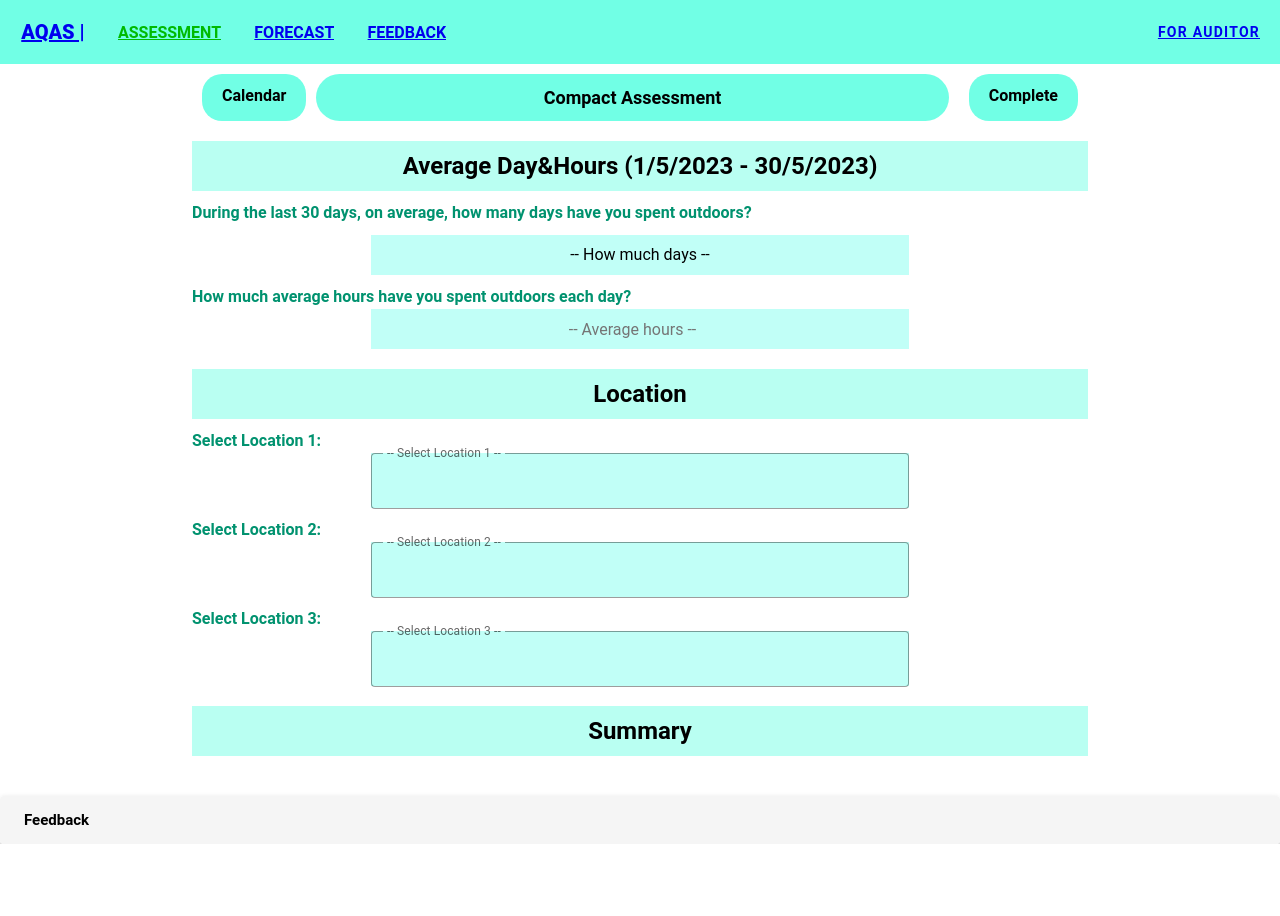
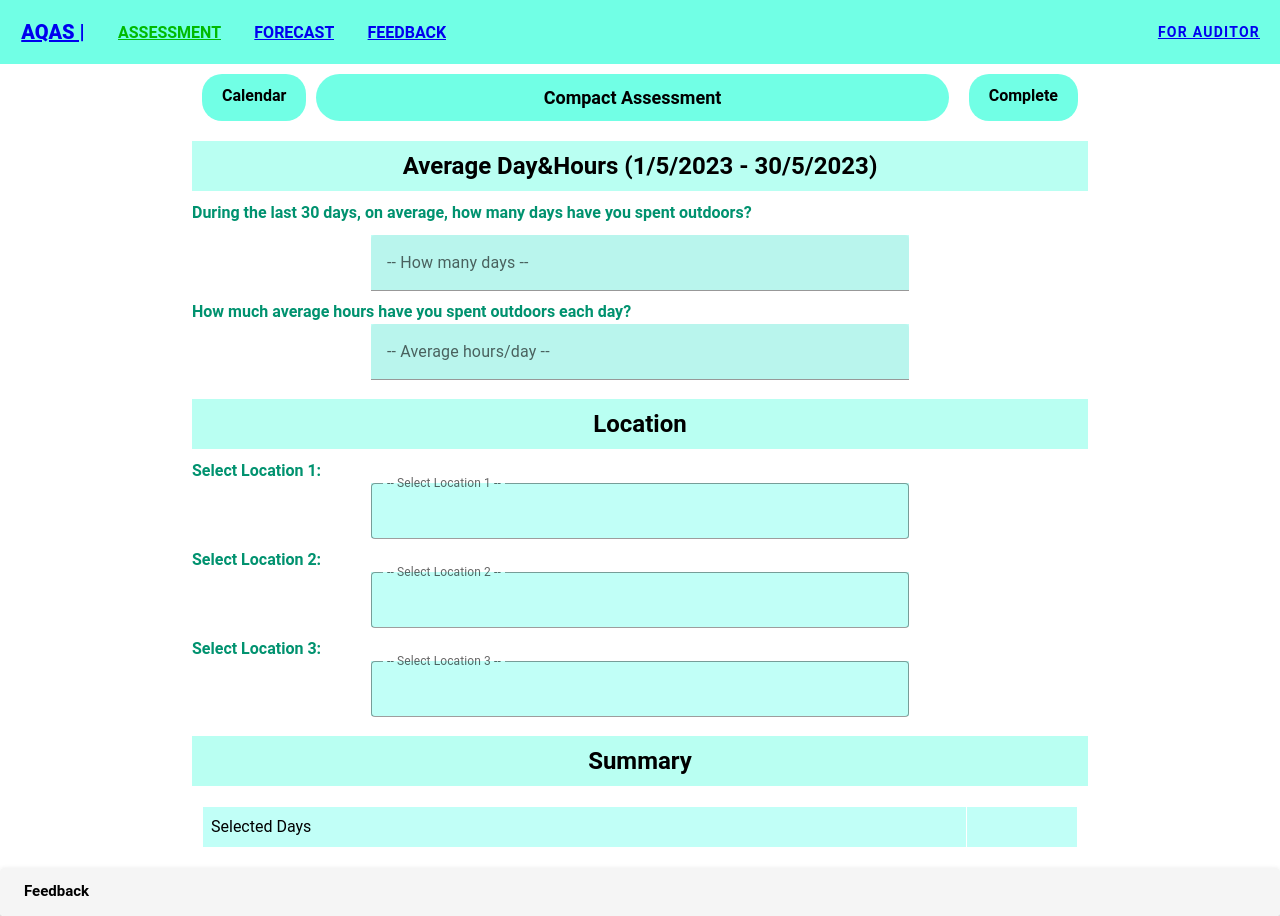
Before and after one commit to sodaop12/Air-Quality-Assessment-System-Front-end, a Vue app: page /compact_as in a window 1280 px wide. Before the commit the page ends 844 px from the top, so only its background shows below. Built offline with nearby package versions, Linux system fonts and the light colour scheme.

Commit message:
compact update input mat

```diff
--- a/src/views/CompactAssessmentView.vue
+++ b/src/views/CompactAssessmentView.vue
@@ -21,26 +21,26 @@
             outdoors?</label
           >
           <div class="DH_Box"></div>
-          <select id="dropdown" v-model="selectedDays">
-            <option value="">-- How much days --</option>
-            <option v-for="day in days" :value="day" :key="day">
-              {{ day }}
-            </option>
-          </select>
+          <v-autocomplete
+            label="-- How many days --"
+            v-model="selectedDays"
+            :items="days"
+            outlined
+            class="fixed-autocomplete"
+          ></v-autocomplete>
+
           <div class="DH_Box"></div>
-          <label class="select_Head_day" for="averageHours"
+          <label class="select_Head_day" for="dropdown"
             >How much average hours have you spent outdoors each day?</label
           >
-          <input
-            type="number"
-            id="averageHours"
+          <v-autocomplete
+            label="-- Average hours/day --"
             v-model="averageHours"
-            min="1"
-            max="24"
-            @input="adjustAverageHours"
-            required
-            placeholder="-- Average hours --"
-          />
+            :items="hoursOptions"
+            item-text="hour"
+            outlined
+            class="fixed-autocomplete"
+          ></v-autocomplete>
         </div>
       </section>
 
@@ -182,7 +182,6 @@ export default {
   data() {
     return {
       loading: false,
-      selectedDays: "",
       calculateaverage: null,
       totalhour: null,
       output_text: null,
@@ -192,7 +191,9 @@ export default {
       min: null,
       Cgrs: null,
       selectedLocations: ["", "", ""],
-      days: Array.from({ length: 30 }, (_, index) => index + 1),
+      selectedDays: null, // This will hold the selected value
+      days: Array.from({ length: 30 }, (_, i) => i + 1), // Creates an array from 1 to 30
+      //days: Array.from({ length: 30 }, (_, index) => index + 1),
       locations: [
         "Innovative Village ต.ป่าแดด อ.เมือง จ.เชียงใหม่",
         "คณะบริหารธุรกิจ มช. ต.สุเทพ อ.เมือง จ.เชียงใหม่",
@@ -223,7 +224,11 @@ export default {
       // Replace spaces with <br> to create new lines
       return this.output_text.replace(/(\d+\.)\s+/g, "<br>$1 ");
     },
+    hoursOptions() {
+      return Array.from({ length: 24 }, (_, i) => i + 1);
+    },
   },
+
   methods: {
     //limit the average hours [from 1-24]
     adjustAverageHours() {
--- a/src/views/HomeView.vue
+++ b/src/views/HomeView.vue
@@ -41,7 +41,7 @@ export default {};
 .part2,
 .part3,
 .part4 {
-  height: 500px;
+  height: 2em;
 }
 .part1 {
   height: 200px;
```
